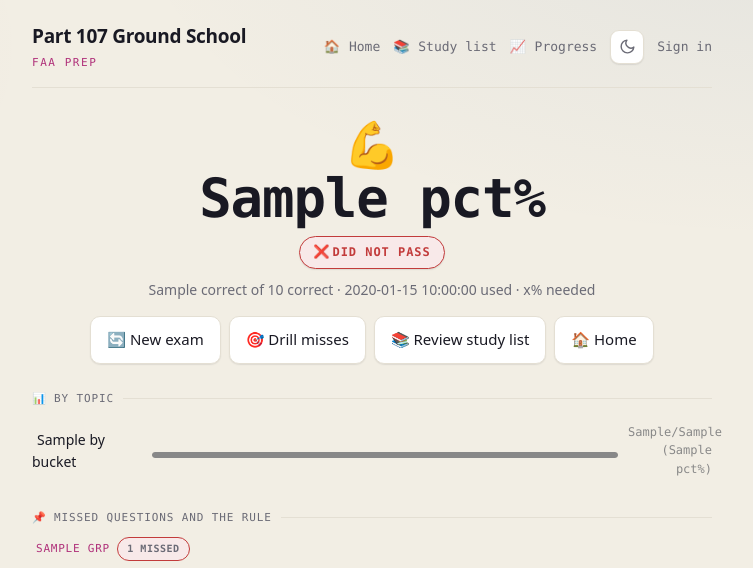
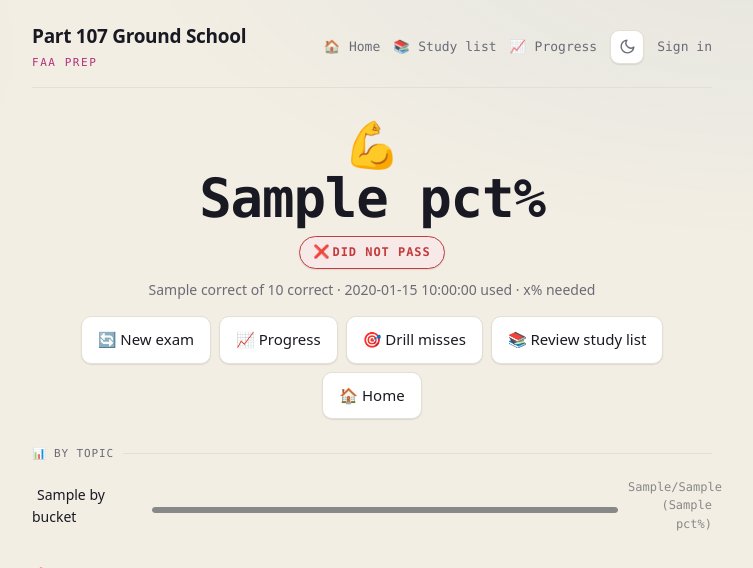
Before and after one commit to jha-ayush/part107_study_guide, a Flask app: template templates/exam_result.html in a window 1280 px wide. Shown: the top 568 px of the page, without its empty margins (268-1021 px from the left). Run offline with Flask 3, Linux system fonts and the light colour scheme; the template is opened without the code that fills it: most values are stand-ins (such as "Sample title", 1, 10 or a date in 2020); some libraries are stand-ins or nearby versions.

Commit message:
Add Progress button to exam result template

```diff
--- a/templates/exam_result.html
+++ b/templates/exam_result.html
@@ -9,6 +9,7 @@
 
 <div class="btn-row" style="justify-content:center;margin-bottom:8px">
   <a class="btn" href="{{ url_for('exam_start') }}">🔄 New exam</a>
+  <a class="btn" href="{{ url_for('history') }}">📈 Progress</a>
   {% if missed %}<a class="btn" href="{{ url_for('drill') }}">🎯 Drill misses</a>{% endif %}
   <a class="btn" href="{{ url_for('review') }}">📚 Review study list</a>
   <a class="btn" href="{{ url_for('home') }}">🏠 Home</a>
```
